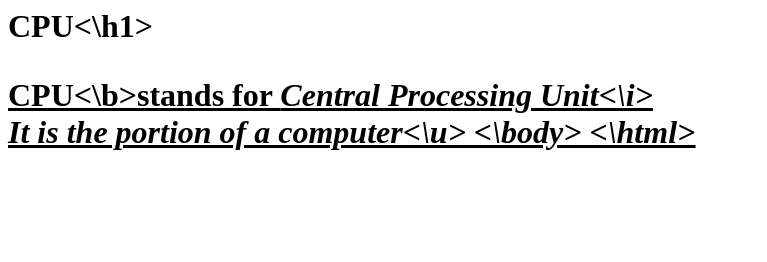
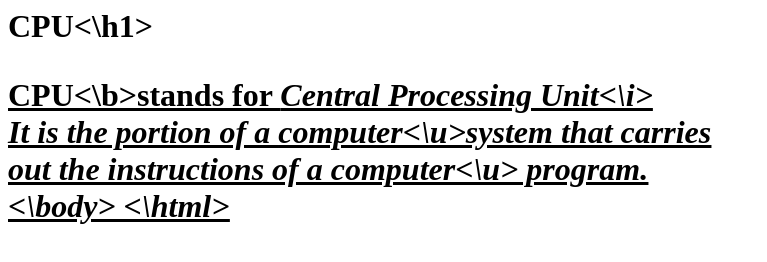
Before and after one commit to iamneo-production/adbdeabccfccaadaeccdfffebaeceaec, a website: page index.html in a window 1280 px wide. Shown: the whole page, without its empty margins (0-767 px from the left). Drawn offline with Linux system fonts and the light colour scheme.

Commit message:
Backup Commit

```diff
--- a/index.html
+++ b/index.html
@@ -3,6 +3,9 @@
     <h1>CPU<\h1>
     <br>
     <p><u><b>CPU<\b>stands for <i>Central Processing Unit<\i><u><br>
-        It is the portion of a <u>computer<\u>
+        It is the portion of a <u>computer<\u>system that carries <br>
+        out the instructions of a <u>computer<\u> program.<br>
+
+
 <\body>
 <\html>
```
